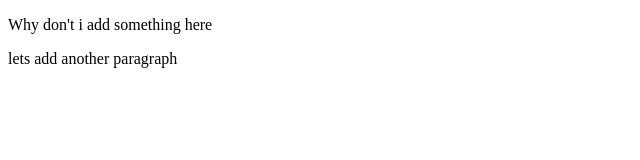
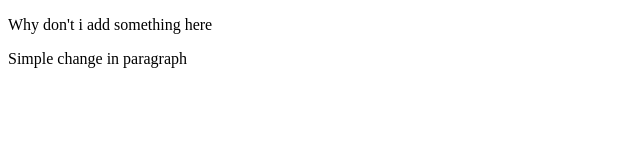
Before and after one commit to mollerjorge/git-playground, a website: page index.html in a window 1280 px wide. Shown: the full height of the page, 0-640 px from the left. Drawn offline with Linux system fonts and the light colour scheme.

Commit message:
simple change in paragraph before branch

```diff
--- a/index.html
+++ b/index.html
@@ -8,6 +8,6 @@
 </head>
 <body>
   <p>Why don't i add something here</p>
-  <p>lets add another paragraph</p>
+  <p>Simple change in paragraph</p>
 </body>
 </html>
```
